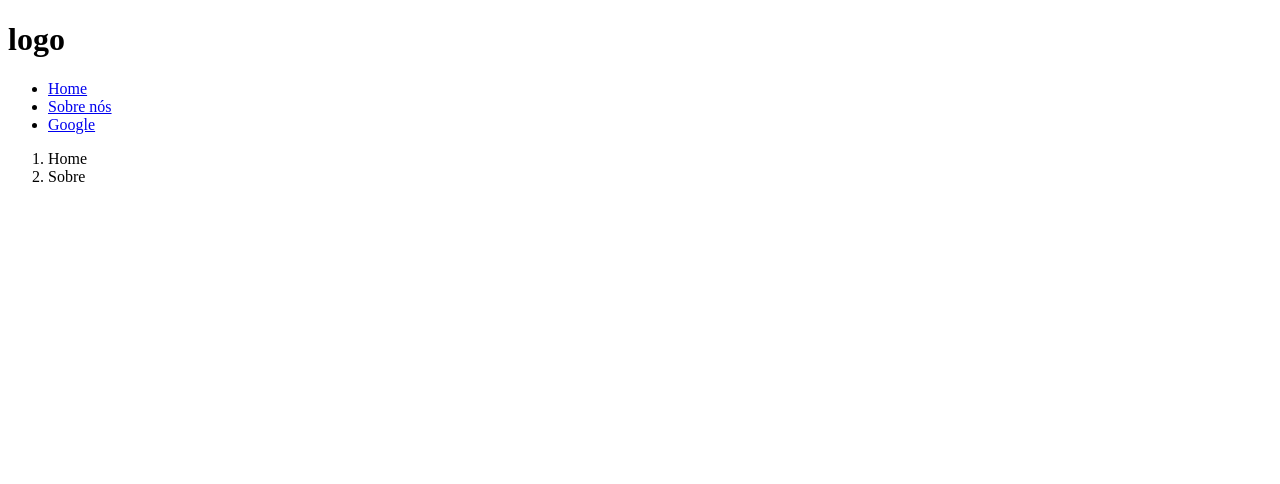
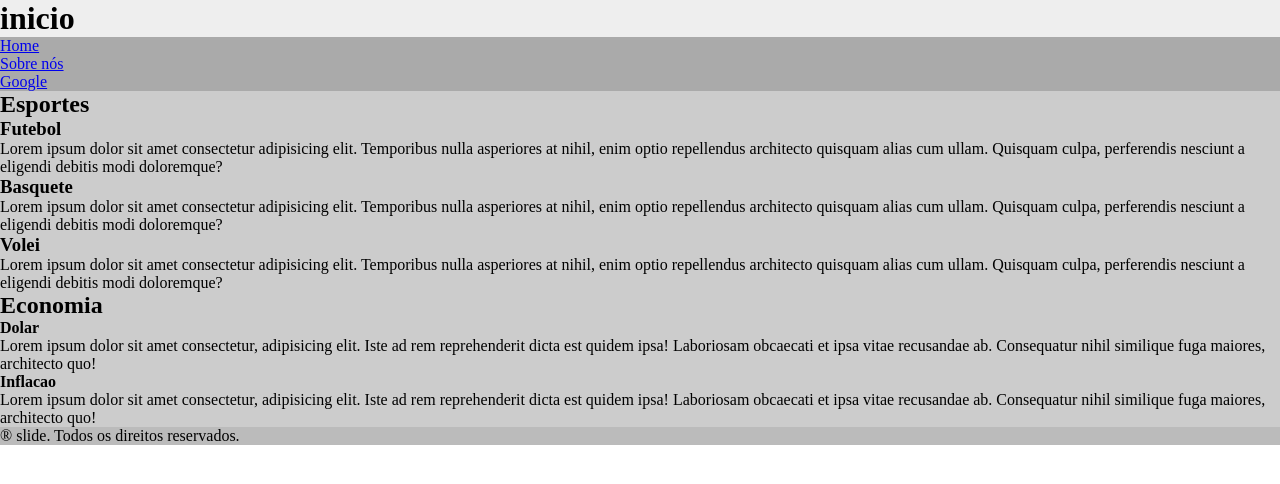
Before and after one commit to tttjwy/senai-primeira-fase, a website: page logica-js/DOM/selecao/index.html in a window 1280 px wide. Drawn offline with Linux system fonts and the light colour scheme.

Commit message:
aprofundamento em DOM

```diff
--- /dev/null
+++ b/logica-js/DOM/selecao/css/style.css
@@ -0,0 +1,20 @@
+*{
+    margin: 0;
+    padding: 0;
+}
+
+header{
+    background-color: #eee;
+}
+
+nav{
+    background-color: #aaa;
+}
+
+main{
+    background-color: #ccc;
+}
+
+footer{
+    background-color: #bbb;
+}
--- a/logica-js/DOM/selecao/index.html
+++ b/logica-js/DOM/selecao/index.html
@@ -1,27 +1,73 @@
 <!DOCTYPE html>
 <html lang="pt-br">
+
 <head>
-    <meta charset="UTF-8">
-    <meta name="viewport" content="width=device-width, initial-scale=1.0">
+    <meta charset="UTF-8"/>
+    <meta name="viewport" content="width=device-width, initial-scale=1.0"/>
     <title>ínicio</title>
+    <!-- Link para css -->
+     <link rel="stylesheet" href="css/style.css"/>
 </head>
+
 <body>
     <header>
-        <h1>logo</h1>
+        <h1>inicio</h1>
     </header>
     <nav>
         <!-- Lista não ordenada -->
-       <ul>
-        <li><a href="index.html">Home</a></li>
-        <li><a href="pages/sobre.html">Sobre nós</a></li>
-        <li><a href="https://www.google.com">Google</a></li>
-       </ul>
+        <ul>
+            <li><a href="index.html">Home</a></li>
+            <li><a href="pages/sobre.html">Sobre nós</a></li>
+            <li><a href="https://www.google.com">Google</a></li>
+        </ul>
         <!-- Lista ordenada -->
-        <ol>
+        <!--<ol>
             <li>Home</li>
             <li>Sobre</li>
-        </ol>
+        </ol>-->
     </nav>
+    <main>
+        <section>
+            <h2>Esportes</h2>
+            <div class="container">
+                <article>
+                    <h3>Futebol</h3>
+                    <p>Lorem ipsum dolor sit amet consectetur adipisicing elit. Temporibus nulla asperiores at nihil, enim optio repellendus architecto quisquam alias cum ullam. Quisquam culpa, perferendis nesciunt a eligendi debitis modi doloremque?</p>
+                </article>
+
+                <article>
+                    <h3>Basquete</h3>
+                    <p>Lorem ipsum dolor sit amet consectetur adipisicing elit. Temporibus nulla asperiores at nihil, enim optio repellendus architecto quisquam alias cum ullam. Quisquam culpa, perferendis nesciunt a eligendi debitis modi doloremque?</p>
+                </article>
+
+                <article>
+                    <h3>Volei</h3>
+                    <p>Lorem ipsum dolor sit amet consectetur adipisicing elit. Temporibus nulla asperiores at nihil, enim optio repellendus architecto quisquam alias cum ullam. Quisquam culpa, perferendis nesciunt a eligendi debitis modi doloremque?</p>
+                </article>
+            </div>
+        </section>
+
+        <section>
+            <h2>Economia</h2>
+            <div class="container">
+                <article>
+                    <h4>Dolar</h4>
+                    <p>Lorem ipsum dolor sit amet consectetur, adipisicing elit. Iste ad rem reprehenderit dicta est quidem ipsa! Laboriosam obcaecati et ipsa vitae recusandae ab. Consequatur nihil similique fuga maiores, architecto quo!</p>
+
+                </article>
+
+                <article>
+                    <h4>Inflacao</h4>
+                    <p>Lorem ipsum dolor sit amet consectetur, adipisicing elit. Iste ad rem reprehenderit dicta est quidem ipsa! Laboriosam obcaecati et ipsa vitae recusandae ab. Consequatur nihil similique fuga maiores, architecto quo!</p>
+                </article>
+            </div>
+        </section>
+    </main>
+
+    <footer>
+        <p>&reg; slide. Todos os direitos reservados.</p>
+    </footer>
 
 </body>
+
 </html>
```
Also changed, not shown: logica-js/DOM/selecao/pages/sobre.html (+16 -1 lines).
